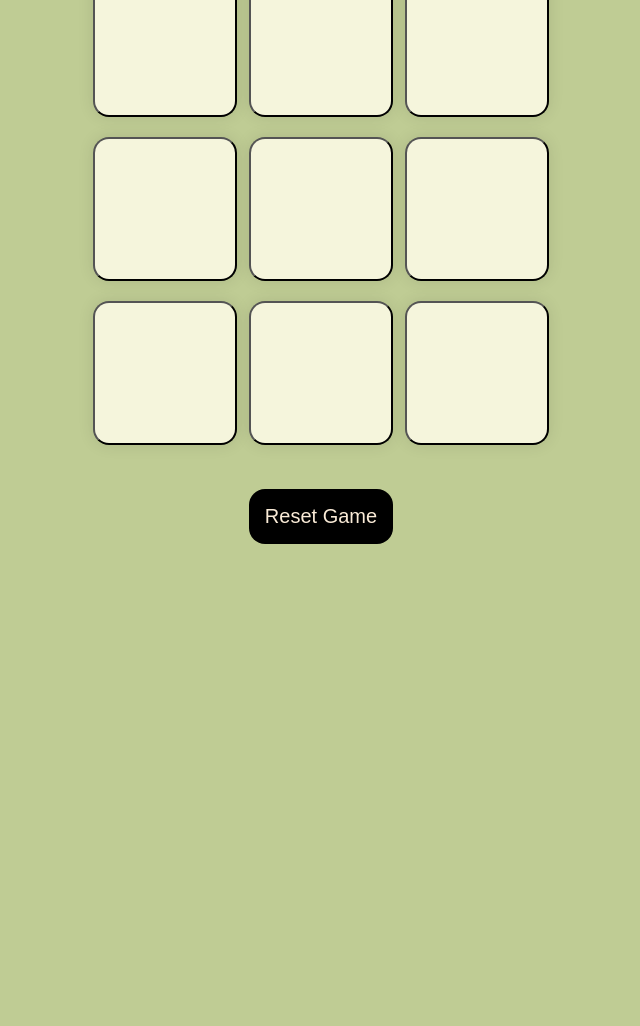
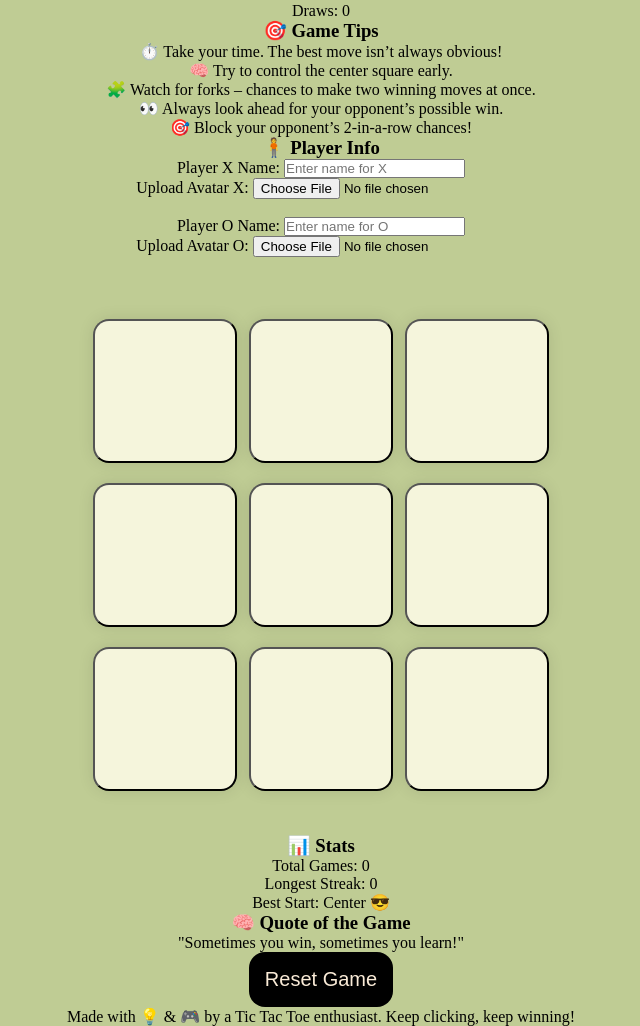
Before and after one commit to Uddipta7/Tic-Toe-Game, a plain HTML site: page index.html in a window 1280 px wide. Shown: the part 108-1134 px from the top of the page, without its empty margins (319-959 px from the left). Before the commit the page ends 800 px from the top, so only its background shows below. Drawn offline with Linux system fonts and the light colour scheme.

Commit message:
Update index.html

```diff
--- a/index.html
+++ b/index.html
@@ -1,20 +1,53 @@
 <!DOCTYPE html>
 <html lang="en">
 <head>
-    <meta charset="UTF-8">
-    <meta name="viewport" content="width=device-width, initial-scale=1.0">
-    <title>Tic-Toe-Game</title>
-    <link rel="stylesheet" href="style.css">
+  <meta charset="UTF-8" />
+  <meta name="viewport" content="width=device-width, initial-scale=1.0"/>
+  <title>Tic Tac Toe</title>
+  <link rel="stylesheet" href="style.css" />
 </head>
 <body>
-    <div class="msg-container hide">
-        <p id="msg">Winner!!! </p>
-        <button id="new-btn">New Game</button>
+  <main>
+    <!-- Dark Mode Toggle -->
+    <div class="top-bar">
+      <button id="dark-toggle">🌙 Dark Mode</button>
     </div>
-    <main>
-        <h1>Tic Tac Toe</h1>
+
+    <h1 class="title">Tic Tac Toe Game</h1>
+    <div id="turn-indicator">Player X's Turn</div>
+
+    <!-- Scoreboard -->
+    <div class="scoreboard">
+      <div>X Wins: <span id="x-score">0</span></div>
+      <div>O Wins: <span id="o-score">0</span></div>
+      <div>Draws: <span id="draws">0</span></div>
+    </div>
+
+    <!-- Game Layout -->
+    <div class="main-wrapper">
+      <!-- Left Sidebar -->
+      <div class="sidebar left">
+        <h3>🎯 Game Tips</h3>
+        <ul>
+          <li>⏱️ Take your time. The best move isn’t always obvious!</li>
+          <li>🧠 Try to control the center square early.</li>
+          <li>🧩 Watch for forks – chances to make two winning moves at once.</li>
+          <li>👀 Always look ahead for your opponent’s possible win.</li>
+          <li>🎯 Block your opponent’s 2-in-a-row chances!</li>
+        </ul>
+
+        <div class="player-info">
+          <h3>🧍 Player Info</h3>
+          <p>Player X Name: <input type="text" id="playerXName" placeholder="Enter name for X"></p>
+          <p>Upload Avatar X: <input type="file" id="avatarX" /><br><img id="avatarXPreview" class="avatar-preview" /></p>
+          <p>Player O Name: <input type="text" id="playerOName" placeholder="Enter name for O"></p>
+          <p>Upload Avatar O: <input type="file" id="avatarO" /><br><img id="avatarOPreview" class="avatar-preview" /></p>
+        </div>
+      </div>
+
+      <!-- Game Board -->
       <div class="container">
-      <div class="game">
+        <div class="game">
           <button class="box"></button>
           <button class="box"></button>
           <button class="box"></button>
@@ -25,9 +58,36 @@
           <button class="box"></button>
           <button class="box"></button>
         </div>
-       </div>
-       <button id="reset-btn">Reset Game</button>
-       <script src="script.js"></script>
-    </main>
+      </div>
+
+      <!-- Right Sidebar -->
+      <div class="sidebar right">
+        <h3>📊 Stats</h3>
+        <p>Total Games: <span id="total-games">0</span></p>
+        <p>Longest Streak: <span id="streak">0</span></p>
+        <p>Best Start: Center 😎</p>
+
+        <div class="quote">
+          <h3>🧠 Quote of the Game</h3>
+          <p>"Sometimes you win, sometimes you learn!"</p>
+        </div>
+      </div>
+    </div>
+
+    <!-- Controls -->
+    <button id="reset-btn">Reset Game</button>
+
+    <!-- Winner Message -->
+<div class="msg-container hide" id="winner-box">
+    <p id="msg">🎉 Congratulations! 🎉</p>
+    <button id="new-btn">New Game</button>
+  </div>
+
+    <footer>
+      Made with 💡 & 🎮 by a Tic Tac Toe enthusiast. Keep clicking, keep winning!
+    </footer>
+  </main>
+
+  <script src="script.js"></script>
 </body>
 </html>
```
